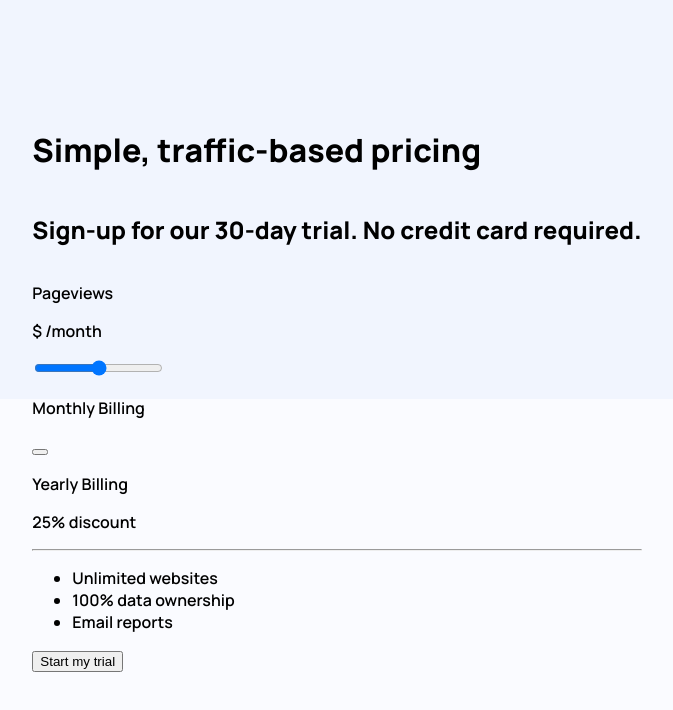
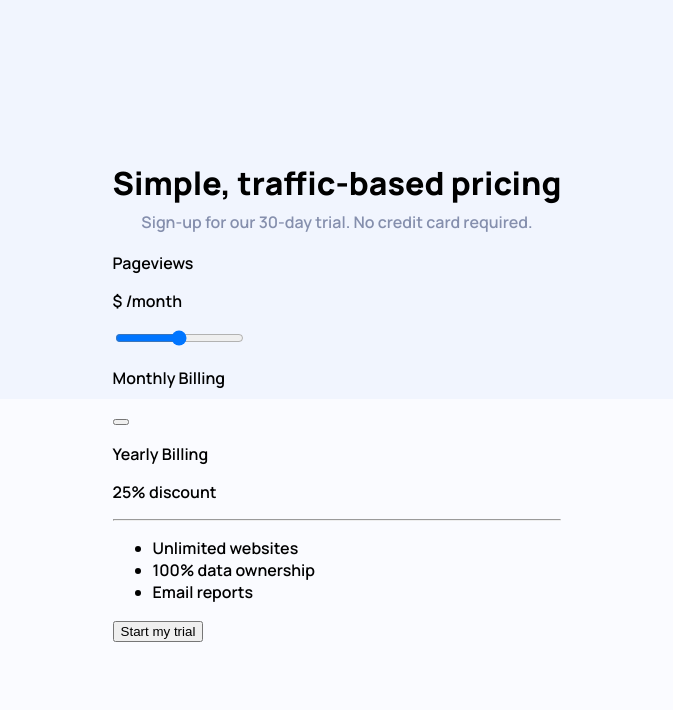
Before and after one commit to CrystalNyein/frontend-mentor-interactive-pricing-component, a React (Create React App) app: page / in a window 1280 px wide. Shown: the top 710 px of the page, without its empty margins (303-976 px from the left). Built offline with nearby package versions, Linux system fonts and the light colour scheme.

Commit message:
Update headers

```diff
--- a/src/App.css
+++ b/src/App.css
@@ -7,5 +7,13 @@ main {
   place-content: center;
 }
 h1 {
-  margin-top: 0;
+  margin: 0.2rem 0;
+  text-align: center;
 }
+h2 {
+  text-align: center;
+  margin: 0.2rem 0;
+  font-size: 1rem;
+  font-weight: 400;
+  color: hsl(225, 20%, 60%);
+}
```
